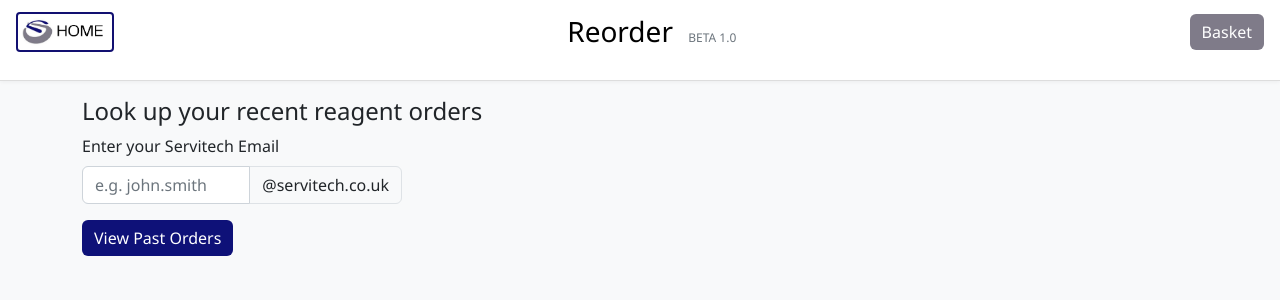
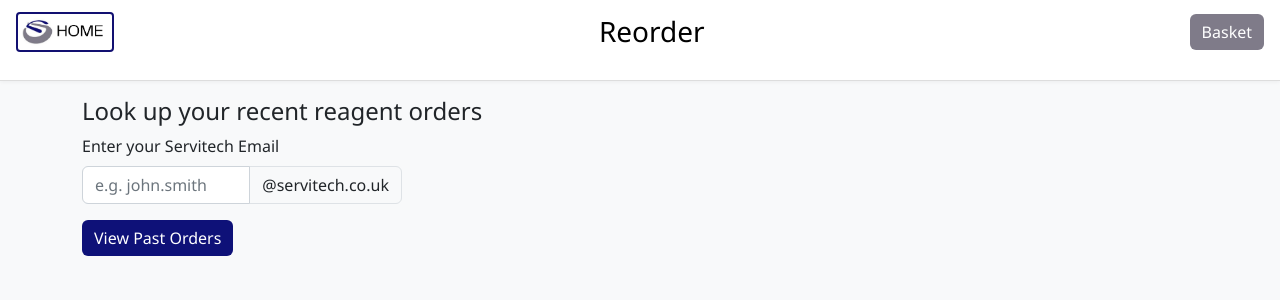
Before and after one commit to tomward0606/PartsProjectMain, a Flask app: page /reorder in a window 1280 px wide. Shown: the top 300 px of the page. Run offline with Flask 3, Linux system fonts and the light colour scheme.

Commit message:
Update reorder.html
removed beta tag

```diff
--- a/templates/reorder.html
+++ b/templates/reorder.html
@@ -12,7 +12,6 @@
   <div class="container-fluid d-flex justify-content-between align-items-center mb-3">
       <a href="{{ url_for('landing') }}"><img src="{{ url_for('static', filename='homelogo.png') }}" alt="Logo" class="logo-center logo-button"></a>
     <h3 class="m-0">Reorder
-      <span style="font-size: 0.75rem; color: #6c757d; font-weight: 400; margin-left: 0.5rem;">BETA 1.0</span>
     </h3>
     <a href="{{ url_for('view_reagents_basket') }}" class="btn btn-success">Basket</a>
   </div>
```
